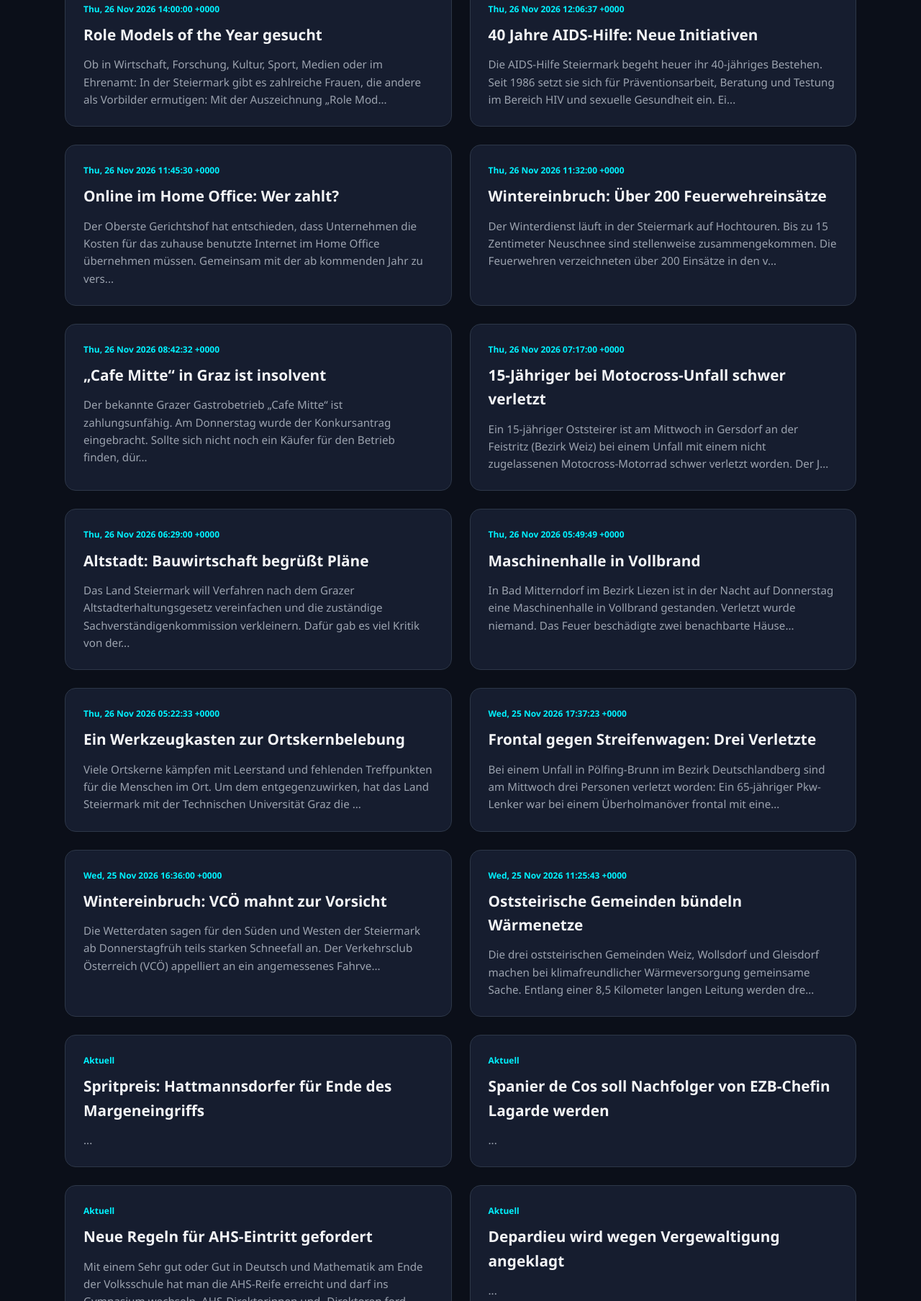
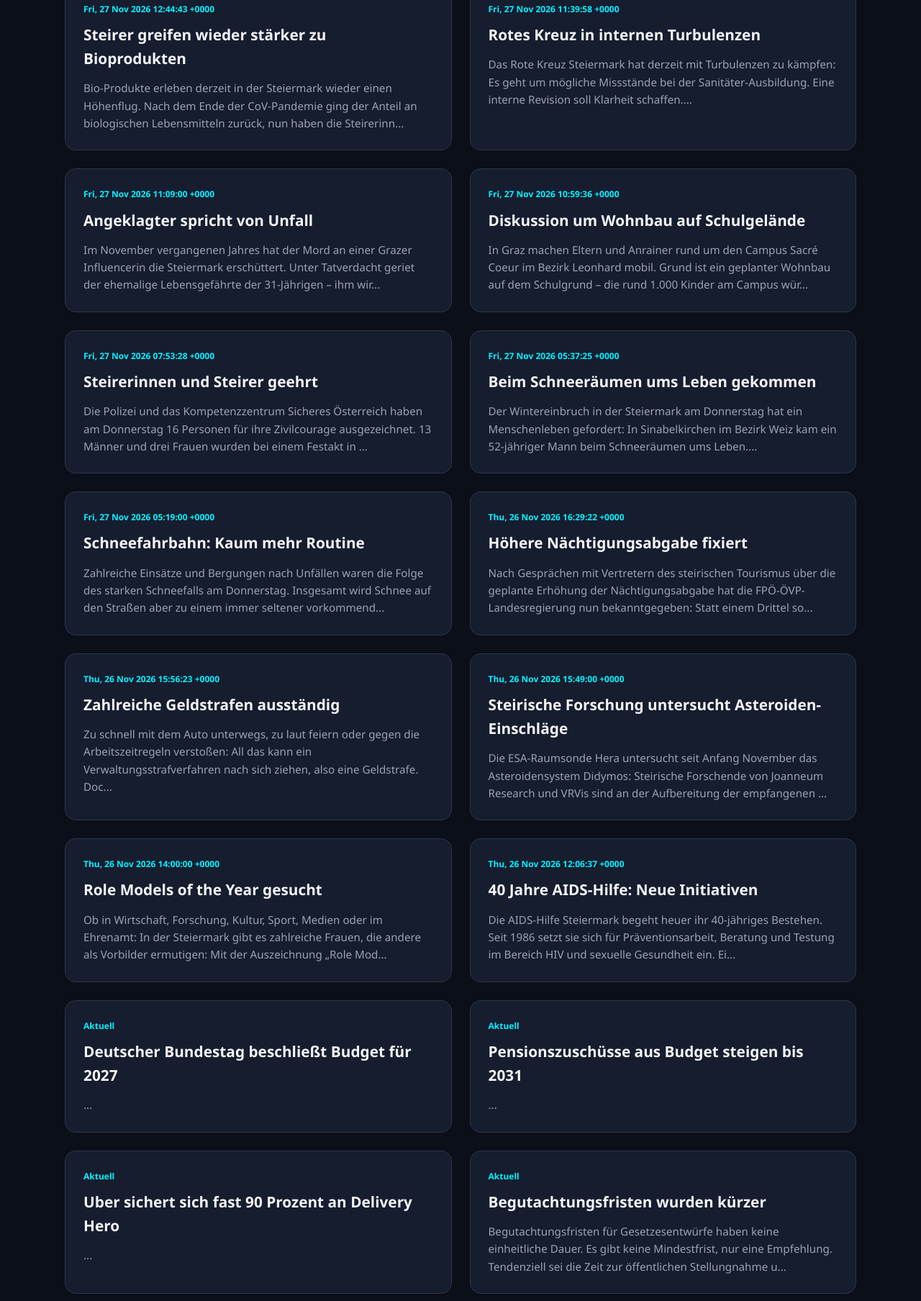
Before and after one commit to HACKERX6661/daily-news, a plain HTML site: page index.html in a window 1280 px wide. Shown: the part 269-2077 px from the top of the page at 72% size. Drawn offline with Linux system fonts and the light colour scheme.

Commit message:
Update News Hub

```diff
--- a/index.html
+++ b/index.html
@@ -53,11 +53,61 @@
         </header>
 
         <div class="weather-bar">
-            Graz aktuell: ☁️ 1°C (Gefühlt: -2°C) - Bedeckt
+            Graz aktuell: 🌧️ 1°C (Gefühlt: -1°C) - Leichter Niesel
         </div>
 
         <div id="news-container">
 
+                <div class="news-item">
+                    <div class="date">Fri, 27 Nov 2026 12:44:43 +0000</div>
+                    <h3><a href="https://steiermark.orf.at/stories/3381368/" target="_blank">Steirer greifen wieder stärker zu Bioprodukten</a></h3>
+                    <p>Bio-Produkte erleben derzeit in der Steiermark wieder einen Höhenflug. Nach dem Ende der CoV-Pandemie ging der Anteil an biologischen Lebensmitteln zurück, nun haben die Steirerinn...</p>
+                </div>
+                <div class="news-item">
+                    <div class="date">Fri, 27 Nov 2026 11:39:58 +0000</div>
+                    <h3><a href="https://steiermark.orf.at/stories/3381361/" target="_blank">Rotes Kreuz in internen Turbulenzen</a></h3>
+                    <p>Das Rote Kreuz Steiermark hat derzeit mit Turbulenzen zu kämpfen: Es geht um mögliche Missstände bei der Sanitäter-Ausbildung. Eine interne Revision soll Klarheit schaffen....</p>
+                </div>
+                <div class="news-item">
+                    <div class="date">Fri, 27 Nov 2026 11:09:00 +0000</div>
+                    <h3><a href="https://steiermark.orf.at/stories/3381034/" target="_blank">Angeklagter spricht von Unfall</a></h3>
+                    <p>Im November vergangenen Jahres hat der Mord an einer Grazer Influencerin die Steiermark erschüttert. Unter Tatverdacht geriet der ehemalige Lebensgefährte der 31-Jährigen – ihm wir...</p>
+                </div>
+                <div class="news-item">
+                    <div class="date">Fri, 27 Nov 2026 10:59:36 +0000</div>
+                    <h3><a href="https://steiermark.orf.at/stories/3381353/" target="_blank">Diskussion um Wohnbau auf Schulgelände</a></h3>
+                    <p>In Graz machen Eltern und Anrainer rund um den Campus Sacré Coeur im Bezirk Leonhard mobil. Grund ist ein geplanter Wohnbau auf dem Schulgrund – die rund 1.000 Kinder am Campus wür...</p>
+                </div>
+                <div class="news-item">
+                    <div class="date">Fri, 27 Nov 2026 07:53:28 +0000</div>
+                    <h3><a href="https://steiermark.orf.at/stories/3381294/" target="_blank">Steirerinnen und Steirer geehrt</a></h3>
+                    <p>Die Polizei und das Kompetenzzentrum Sicheres Österreich haben am Donnerstag 16 Personen für ihre Zivilcourage ausgezeichnet. 13 Männer und drei Frauen wurden bei einem Festakt in ...</p>
+                </div>
+                <div class="news-item">
+                    <div class="date">Fri, 27 Nov 2026 05:37:25 +0000</div>
+                    <h3><a href="https://steiermark.orf.at/stories/3381281/" target="_blank">Beim Schneeräumen ums Leben gekommen</a></h3>
+                    <p>Der Wintereinbruch in der Steiermark am Donnerstag hat ein Menschenleben gefordert: In Sinabelkirchen im Bezirk Weiz kam ein 52-jähriger Mann beim Schneeräumen ums Leben....</p>
+                </div>
+                <div class="news-item">
+                    <div class="date">Fri, 27 Nov 2026 05:19:00 +0000</div>
+                    <h3><a href="https://steiermark.orf.at/stories/3381258/" target="_blank">Schneefahrbahn: Kaum mehr Routine</a></h3>
+                    <p>Zahlreiche Einsätze und Bergungen nach Unfällen waren die Folge des starken Schneefalls am Donnerstag. Insgesamt wird Schnee auf den Straßen aber zu einem immer seltener vorkommend...</p>
+                </div>
+                <div class="news-item">
+                    <div class="date">Thu, 26 Nov 2026 16:29:22 +0000</div>
+                    <h3><a href="https://steiermark.orf.at/stories/3381260/" target="_blank">Höhere Nächtigungsabgabe fixiert</a></h3>
+                    <p>Nach Gesprächen mit Vertretern des steirischen Tourismus über die geplante Erhöhung der Nächtigungsabgabe hat die FPÖ-ÖVP-Landesregierung nun bekanntgegeben: Statt einem Drittel so...</p>
+                </div>
+                <div class="news-item">
+                    <div class="date">Thu, 26 Nov 2026 15:56:23 +0000</div>
+                    <h3><a href="https://steiermark.orf.at/stories/3381257/" target="_blank">Zahlreiche Geldstrafen ausständig</a></h3>
+                    <p>Zu schnell mit dem Auto unterwegs, zu laut feiern oder gegen die Arbeitszeitregeln verstoßen: All das kann ein Verwaltungsstrafverfahren nach sich ziehen, also eine Geldstrafe. Doc...</p>
+                </div>
+                <div class="news-item">
+                    <div class="date">Thu, 26 Nov 2026 15:49:00 +0000</div>
+                    <h3><a href="https://steiermark.orf.at/stories/3381189/" target="_blank">Steirische Forschung untersucht Asteroiden-Einschläge</a></h3>
+                    <p>Die ESA-Raumsonde Hera untersucht seit Anfang November das Asteroidensystem Didymos: Steirische Forschende von Joanneum Research und VRVis sind an der Aufbereitung der empfangenen ...</p>
+                </div>
                 <div class="news-item">
                     <div class="date">Thu, 26 Nov 2026 14:00:00 +0000</div>
                     <h3><a href="https://steiermark.orf.at/stories/3381204/" target="_blank">Role Models of the Year gesucht</a></h3>
@@ -69,113 +119,63 @@
                     <p>Die AIDS-Hilfe Steiermark begeht heuer ihr 40-jähriges Bestehen. Seit 1986 setzt sie sich für Präventionsarbeit, Beratung und Testung im Bereich HIV und sexuelle Gesundheit ein. Ei...</p>
                 </div>
                 <div class="news-item">
-                    <div class="date">Thu, 26 Nov 2026 11:45:30 +0000</div>
-                    <h3><a href="https://steiermark.orf.at/stories/3381208/" target="_blank">Online im Home Office: Wer zahlt?</a></h3>
-                    <p>Der Oberste Gerichtshof hat entschieden, dass Unternehmen die Kosten für das zuhause benutzte Internet im Home Office übernehmen müssen. Gemeinsam mit der ab kommenden Jahr zu vers...</p>
-                </div>
-                <div class="news-item">
-                    <div class="date">Thu, 26 Nov 2026 11:32:00 +0000</div>
-                    <h3><a href="https://steiermark.orf.at/stories/3381151/" target="_blank">Wintereinbruch: Über 200 Feuerwehreinsätze</a></h3>
-                    <p>Der Winterdienst läuft in der Steiermark auf Hochtouren. Bis zu 15 Zentimeter Neuschnee sind stellenweise zusammengekommen. Die Feuerwehren verzeichneten über 200 Einsätze in den v...</p>
-                </div>
-                <div class="news-item">
-                    <div class="date">Thu, 26 Nov 2026 08:42:32 +0000</div>
-                    <h3><a href="https://steiermark.orf.at/stories/3381168/" target="_blank">„Cafe Mitte“ in Graz ist insolvent</a></h3>
-                    <p>Der bekannte Grazer Gastrobetrieb „Cafe Mitte“ ist zahlungsunfähig. Am Donnerstag wurde der Konkursantrag eingebracht. Sollte sich nicht noch ein Käufer für den Betrieb finden, dür...</p>
-                </div>
-                <div class="news-item">
-                    <div class="date">Thu, 26 Nov 2026 07:17:00 +0000</div>
-                    <h3><a href="https://steiermark.orf.at/stories/3381149/" target="_blank">15-Jähriger bei Motocross-Unfall schwer verletzt</a></h3>
-                    <p>Ein 15-jähriger Oststeirer ist am Mittwoch in Gersdorf an der Feistritz (Bezirk Weiz) bei einem Unfall mit einem nicht zugelassenen Motocross-Motorrad schwer verletzt worden. Der J...</p>
-                </div>
-                <div class="news-item">
-                    <div class="date">Thu, 26 Nov 2026 06:29:00 +0000</div>
-                    <h3><a href="https://steiermark.orf.at/stories/3381071/" target="_blank">Altstadt: Bauwirtschaft begrüßt Pläne</a></h3>
-                    <p>Das Land Steiermark will Verfahren nach dem Grazer Altstadterhaltungsgesetz vereinfachen und die zuständige Sachverständigenkommission verkleinern. Dafür gab es viel Kritik von der...</p>
-                </div>
-                <div class="news-item">
-                    <div class="date">Thu, 26 Nov 2026 05:49:49 +0000</div>
-                    <h3><a href="https://steiermark.orf.at/stories/3381147/" target="_blank">Maschinenhalle in Vollbrand</a></h3>
-                    <p>In Bad Mitterndorf im Bezirk Liezen ist in der Nacht auf Donnerstag eine Maschinenhalle in Vollbrand gestanden. Verletzt wurde niemand. Das Feuer beschädigte zwei benachbarte Häuse...</p>
-                </div>
-                <div class="news-item">
-                    <div class="date">Thu, 26 Nov 2026 05:22:33 +0000</div>
-                    <h3><a href="https://steiermark.orf.at/stories/3381072/" target="_blank">Ein Werkzeugkasten zur Ortskernbelebung</a></h3>
-                    <p>Viele Ortskerne kämpfen mit Leerstand und fehlenden Treffpunkten für die Menschen im Ort. Um dem entgegenzuwirken, hat das Land Steiermark mit der Technischen Universität Graz die ...</p>
-                </div>
-                <div class="news-item">
-                    <div class="date">Wed, 25 Nov 2026 17:37:23 +0000</div>
-                    <h3><a href="https://steiermark.orf.at/stories/3381125/" target="_blank">Frontal gegen Streifenwagen: Drei Verletzte</a></h3>
-                    <p>Bei einem Unfall in Pölfing-Brunn im Bezirk Deutschlandberg sind am Mittwoch drei Personen verletzt worden: Ein 65-jähriger Pkw-Lenker war bei einem Überholmanöver frontal mit eine...</p>
-                </div>
-                <div class="news-item">
-                    <div class="date">Wed, 25 Nov 2026 16:36:00 +0000</div>
-                    <h3><a href="https://steiermark.orf.at/stories/3381103/" target="_blank">Wintereinbruch: VCÖ mahnt zur Vorsicht</a></h3>
-                    <p>Die Wetterdaten sagen für den Süden und Westen der Steiermark ab Donnerstagfrüh teils starken Schneefall an. Der Verkehrsclub Österreich (VCÖ) appelliert an ein angemessenes Fahrve...</p>
-                </div>
-                <div class="news-item">
-                    <div class="date">Wed, 25 Nov 2026 11:25:43 +0000</div>
-                    <h3><a href="https://steiermark.orf.at/stories/3381010/" target="_blank">Oststeirische Gemeinden bündeln Wärmenetze</a></h3>
-                    <p>Die drei oststeirischen Gemeinden Weiz, Wollsdorf und Gleisdorf machen bei klimafreundlicher Wärmeversorgung gemeinsame Sache. Entlang einer 8,5 Kilometer langen Leitung werden dre...</p>
-                </div>
-                <div class="news-item">
                     <div class="date">Aktuell</div>
-                    <h3><a href="https://orf.at/stories/3449364/" target="_blank">Spritpreis: Hattmannsdorfer für Ende des Margeneingriffs</a></h3>
+                    <h3><a href="https://orf.at/stories/3449471/" target="_blank">Deutscher Bundestag beschließt Budget für 2027</a></h3>
                     <p>...</p>
                 </div>
                 <div class="news-item">
                     <div class="date">Aktuell</div>
-                    <h3><a href="https://orf.at/stories/3449363/" target="_blank">Spanier de Cos soll Nachfolger von EZB-Chefin Lagarde werden</a></h3>
+                    <h3><a href="https://orf.at/stories/3449469/" target="_blank">Pensionszuschüsse aus Budget steigen bis 2031</a></h3>
                     <p>...</p>
                 </div>
                 <div class="news-item">
                     <div class="date">Aktuell</div>
-                    <h3><a href="https://orf.at/stories/3449347/" target="_blank">Neue Regeln für AHS-Eintritt gefordert</a></h3>
-                    <p>Mit einem Sehr gut oder Gut in Deutsch und Mathematik am Ende der Volksschule hat man die AHS-Reife erreicht und darf ins Gymnasium wechseln. AHS-Direktorinnen und -Direktoren ford...</p>
-                </div>
-                <div class="news-item">
-                    <div class="date">Aktuell</div>
-                    <h3><a href="https://orf.at/stories/3449360/" target="_blank">Depardieu wird wegen Vergewaltigung angeklagt</a></h3>
+                    <h3><a href="https://orf.at/stories/3449462/" target="_blank">Uber sichert sich fast 90 Prozent an Delivery Hero</a></h3>
                     <p>...</p>
                 </div>
                 <div class="news-item">
                     <div class="date">Aktuell</div>
-                    <h3><a href="https://orf.at/stories/3449359/" target="_blank">Katz droht Hamas mit Massenumsiedlung von Palästinensern</a></h3>
+                    <h3><a href="https://orf.at/stories/3449432/" target="_blank">Begutachtungsfristen wurden kürzer</a></h3>
+                    <p>Begutachtungsfristen für Gesetzesentwürfe haben keine einheitliche Dauer. Es gibt keine Mindestfrist, nur eine Empfehlung. Tendenziell sei die Zeit zur öffentlichen Stellungnahme u...</p>
+                </div>
+                <div class="news-item">
+                    <div class="date">Aktuell</div>
+                    <h3><a href="https://orf.at/stories/3449459/" target="_blank">Lkw-Maut steigt 2027 um mindestens drei Prozent</a></h3>
                     <p>...</p>
                 </div>
                 <div class="news-item">
                     <div class="date">Aktuell</div>
-                    <h3><a href="https://orf.at/stories/3449356/" target="_blank">Mehrere Tote durch Konsum von Alkohol im Iran</a></h3>
+                    <h3><a href="https://orf.at/stories/3449456/" target="_blank">Ermittlungen gegen ORF-Stiftungsratschef eingestellt</a></h3>
                     <p>...</p>
                 </div>
                 <div class="news-item">
                     <div class="date">Aktuell</div>
-                    <h3><a href="https://orf.at/stories/3449355/" target="_blank">Nihilistischer Extremismus beschäftigt Verfassungsschutz</a></h3>
+                    <h3><a href="https://orf.at/stories/3449453/" target="_blank">Serbien: Studentenliste präsentiert Präsidentschaftskandidaten</a></h3>
                     <p>...</p>
                 </div>
                 <div class="news-item">
                     <div class="date">Aktuell</div>
-                    <h3><a href="https://orf.at/stories/3449354/" target="_blank">Kiew und Moskau tauschen erneut Gefallene aus</a></h3>
+                    <h3><a href="https://orf.at/stories/3449448/" target="_blank">Vorsichtige Entwarnung nach Tankerunglück vor Ibiza</a></h3>
                     <p>...</p>
                 </div>
                 <div class="news-item">
                     <div class="date">Aktuell</div>
-                    <h3><a href="https://orf.at/stories/3449349/" target="_blank">Hochzeit mit 400.000 Gästen löst in Indien Chaos aus</a></h3>
+                    <h3><a href="https://orf.at/stories/3449430/" target="_blank">Rechnungshof fordert rasche Umsetzung</a></h3>
+                    <p>Der Rechnungshof (RH) hat am Freitag die rasche Umsetzung des Aktionsplans gegen Gewalt an Frauen gefordert. Die konsequente Umsetzung von Gewalt- und Opferschutzmaßnahmen sei drin...</p>
+                </div>
+                <div class="news-item">
+                    <div class="date">Aktuell</div>
+                    <h3><a href="https://orf.at/stories/3449440/" target="_blank">Rechnungshof bemängelt veraltetes Epidemiegesetz</a></h3>
                     <p>...</p>
                 </div>
                 <div class="news-item">
                     <div class="date">Aktuell</div>
-                    <h3><a href="https://orf.at/stories/3449348/" target="_blank">Inflation trifft Spenden doppelt</a></h3>
+                    <h3><a href="https://orf.at/stories/3449438/" target="_blank">UNO warnt vor Verschärfung von Hungersnöten</a></h3>
                     <p>...</p>
                 </div>
                 <div class="news-item">
                     <div class="date">Aktuell</div>
-                    <h3><a href="https://orf.at/stories/3449345/" target="_blank">Serbiens Ex-Präsident Vucic droht mit Hungerstreik</a></h3>
-                    <p>...</p>
-                </div>
-                <div class="news-item">
-                    <div class="date">Aktuell</div>
-                    <h3><a href="https://orf.at/stories/3449341/" target="_blank">Festnahme nach Brand auf Autobahn mit 31 Toten bei Kairo</a></h3>
+                    <h3><a href="https://orf.at/stories/3449436/" target="_blank">Dürre setzte Obsternte stark zu</a></h3>
                     <p>...</p>
                 </div>
         </div>
```
